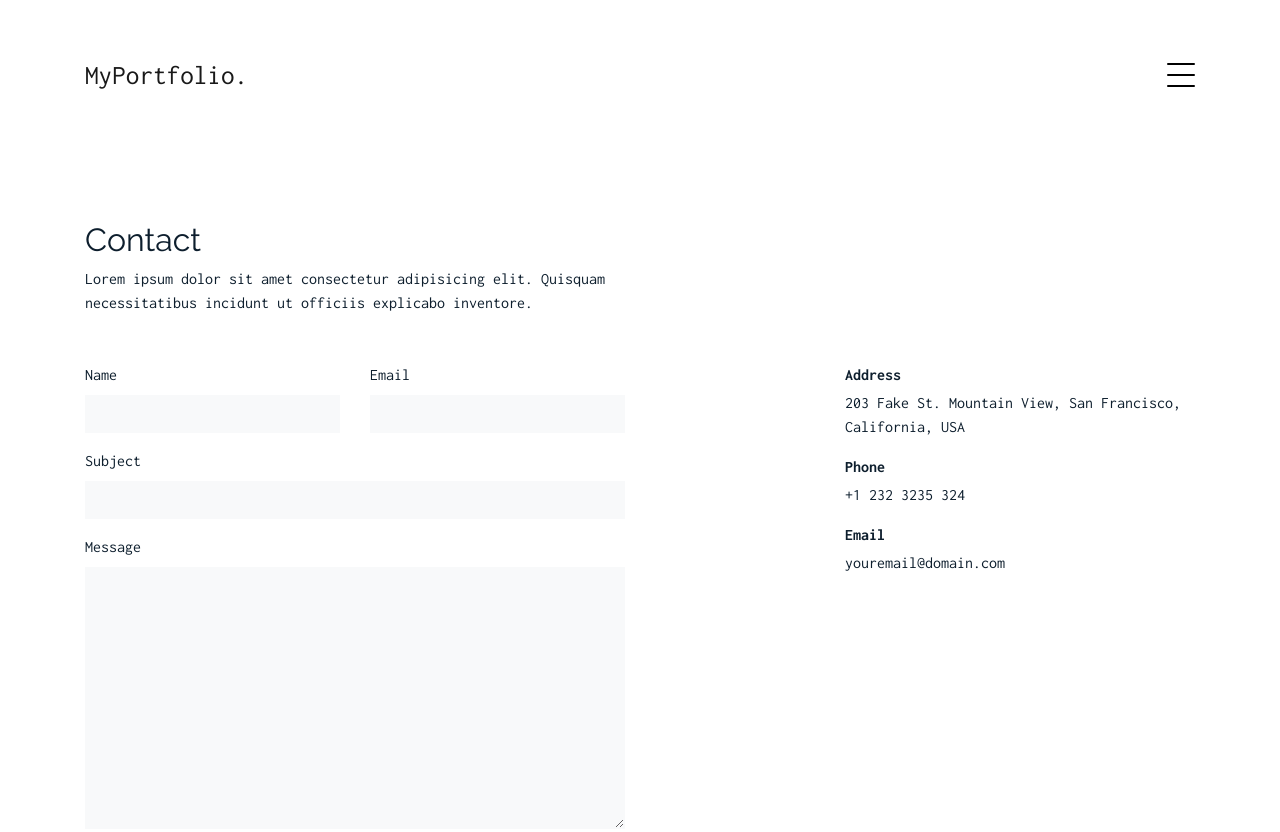
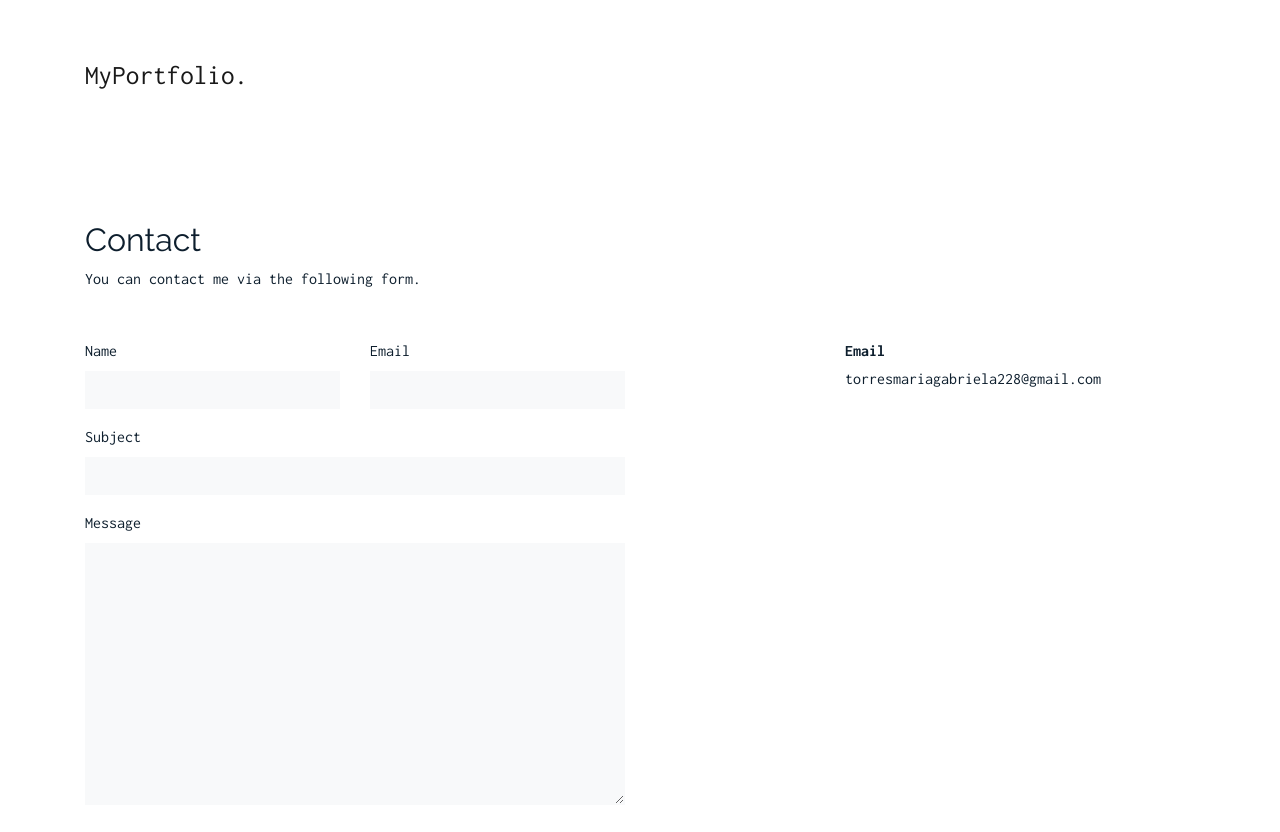
Before and after one commit to mg-torres/myportfolio, a plain HTML site: page contact.html in a window 1280 px wide. Shown: the top 832 px of the page. Drawn offline with Linux system fonts and the light colour scheme.

Commit message:
header fixed

```diff
--- a/contact.html
+++ b/contact.html
@@ -38,7 +38,7 @@
 
 <body>
 
-  <div class="collapse navbar-collapse custom-navmenu" id="main-navbar">
+  <!--<div class="collapse navbar-collapse custom-navmenu" id="main-navbar">
     <div class="container py-2 py-md-5">
       <div class="row align-items-start">
         <div class="col-md-2">
@@ -67,15 +67,15 @@
       </div>
 
     </div>
-  </div>
+  </div>-->
 
   <nav class="navbar navbar-light custom-navbar">
     <div class="container">
       <a class="navbar-brand" href="index.html">MyPortfolio.</a>
 
-      <a href="#" class="burger" data-toggle="collapse" data-target="#main-navbar">
+      <!--<a href="#" class="burger" data-toggle="collapse" data-target="#main-navbar">
         <span></span>
-      </a>
+      </a>-->
 
     </div>
   </nav>
@@ -88,8 +88,7 @@
         <div class="row mb-5 align-items-end">
           <div class="col-md-6" data-aos="fade-up">
             <h2>Contact</h2>
-            <p class="mb-0">Lorem ipsum dolor sit amet consectetur adipisicing elit. Quisquam necessitatibus incidunt ut
-              officiis explicabo inventore.
+            <p class="mb-0">You can contact me via the following form.
             </p>
           </div>
 
@@ -140,17 +139,17 @@
 
           <div class="col-md-4 ml-auto order-2" data-aos="fade-up">
             <ul class="list-unstyled">
-              <li class="mb-3">
+              <!--<li class="mb-3">
                 <strong class="d-block mb-1">Address</strong>
                 <span>203 Fake St. Mountain View, San Francisco, California, USA</span>
-              </li>
-              <li class="mb-3">
+              </li>-->
+              <!--<li class="mb-3">
                 <strong class="d-block mb-1">Phone</strong>
                 <span>+1 232 3235 324</span>
-              </li>
+              </li>-->
               <li class="mb-3">
                 <strong class="d-block mb-1">Email</strong>
-                <span>youremail@domain.com</span>
+                <span>torresmariagabriela228@gmail.com</span>
               </li>
             </ul>
           </div>
```
Also changed, not shown: centauri.html (+4 -4 lines), colombiadataviz.html (+5 -5 lines), drawingprompter.html (+4 -4 lines), index.html (+6 -6 lines), travelin.html (+4 -4 lines).
